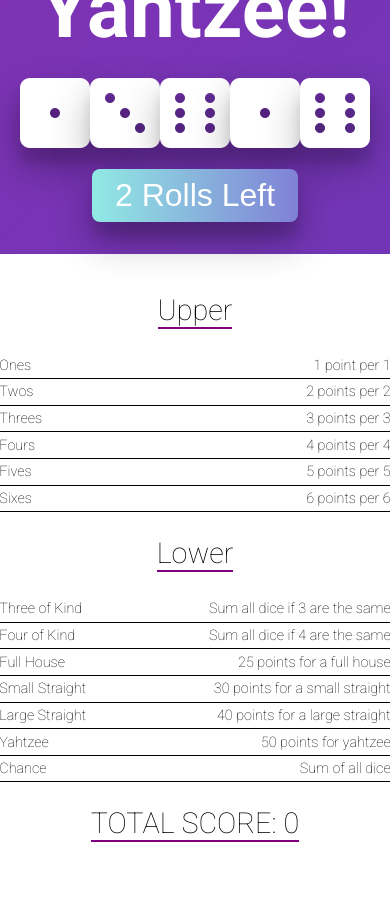
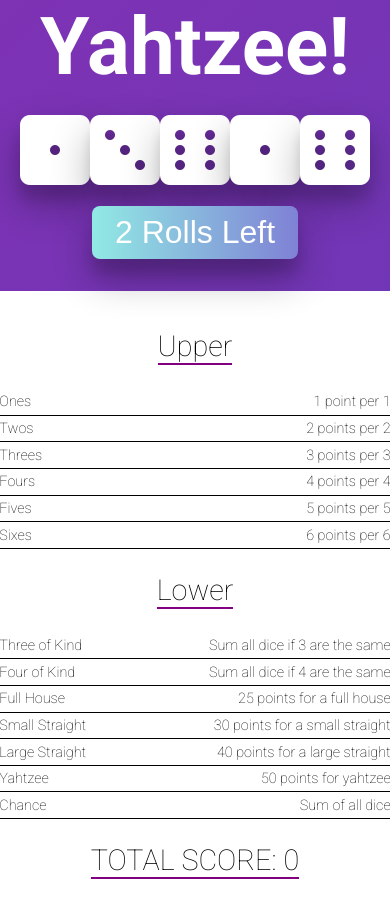
Before and after one commit to monikageiger/yahtzee-game-react, a React (Create React App) app: page / in a window 390 px wide. Before the commit the page ends 881 px from the top, so only its background shows below. Built offline with nearby package versions, Linux system fonts and the light colour scheme.

Commit message:
nicer responsiveness on screens

```diff
--- a/src/App.css
+++ b/src/App.css
@@ -14,7 +14,18 @@
   font-weight: bold;
   display: flex;
   font-size: 5rem;
-  /* width: 50%; */
   justify-content: center;
 
 }
+
+@media only screen and (max-height: 1001px) {
+  .App {
+    height: 100%;
+  }
+}
+
+@media only screen and (min-height: 1001px) {
+  .App {
+    height: 100%;
+  }
+}
--- a/src/Game.css
+++ b/src/Game.css
@@ -1,9 +1,8 @@
 .Game {
-  /* size: 30vw; */
-  /* width: 30%; */
   background: white;
   box-shadow: 0 19px 38px rgba(0, 0, 0, 0.3), 0 15px 12px rgba(0, 0, 0, 0.1);
   margin: 0;
+
 }
 
 
@@ -105,6 +104,7 @@
   }
 }
 
+
 .ScoreTable {
   display: flex;
   flex-direction: column;
--- a/src/ScoreTable.css
+++ b/src/ScoreTable.css
@@ -2,7 +2,6 @@
   display: flex;
   flex-direction: column;
   font-size: 0.9rem;
-  /* width: 80%; */
   background-color: white;
   padding: 1em;
 }
```
Also changed, not shown: src/Die.css (+0 -14 lines), 7 other files (tests, documents, lock files or other folders).
